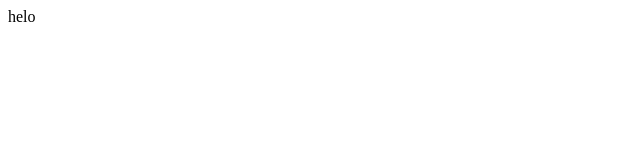
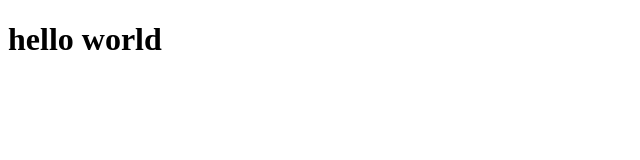
Before and after one commit to Texax1405/DEMO, a plain HTML site: page index.html in a window 1280 px wide. Shown: the whole page, without its empty margins (0-640 px from the left). Drawn offline with Linux system fonts and the light colour scheme.

Commit message:
Update index.html

```diff
--- a/index.html
+++ b/index.html
@@ -4,6 +4,6 @@
         <title>helo</title>
     </head>
     <body>
-        helo
+        <h1>hello world<h1>
     </body>
 </html>
```
